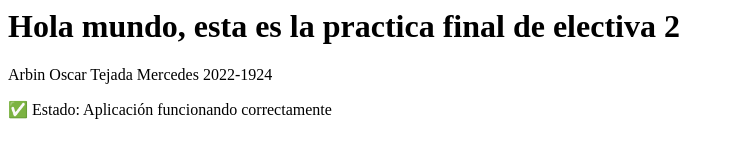
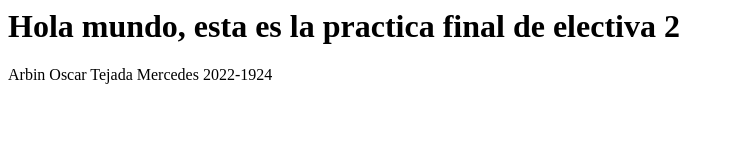
Before and after one commit to arbin990/practica_final_electiva_2, a plain HTML site: page index.html in a window 1280 px wide. Shown: the whole page, without its empty margins (0-734 px from the left). Drawn offline with Linux system fonts and the light colour scheme.

Commit message:
Update index.html

```diff
--- a/index.html
+++ b/index.html
@@ -1,10 +1,3 @@
 <title>Hola Mundo DevOps</title>
 <h1>Hola mundo, esta es la practica final de electiva 2</h1>
 <p>Arbin Oscar Tejada Mercedes 2022-1924</p>
-<body>
-    <div class="container">
-        <div id="status" class="status healthy">
-            ✅ Estado: Aplicación funcionando correctamente
-        </div>
-    </div>
-</body>
```
